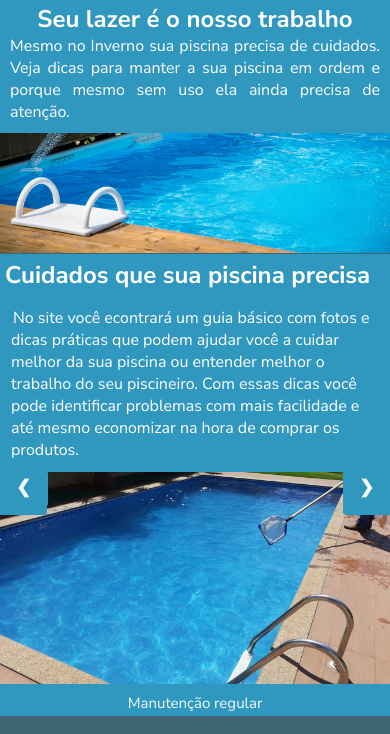
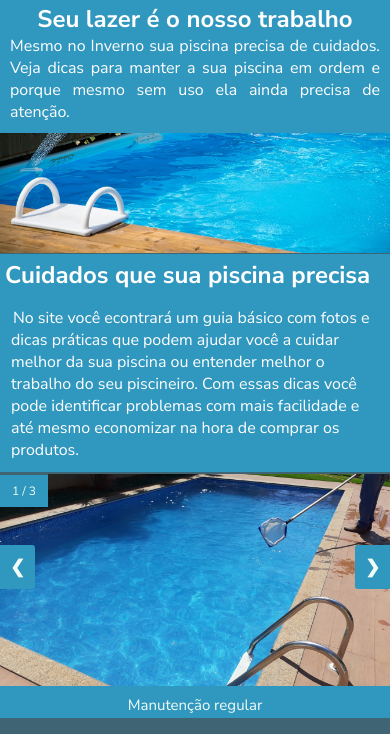
Before and after one commit to lucasnsouza/souza_piscinas, a plain HTML site: page index.html in a window 390 px wide. Shown: the part 68-802 px from the top of the page. Drawn offline with Linux system fonts and the light colour scheme.

Commit message:
correção de position
correção de position dos botões do carrossel

```diff
--- a/estilo/estilo-index-responsive.css
+++ b/estilo/estilo-index-responsive.css
@@ -52,12 +52,6 @@
         size: 90px;
     } */
 
-    #artigo-segundo {
-        color: black;
-        background-color: var(--cor5);
-        border-bottom: solid 1px var(--cor3);
-    }
-
     #artigo-segundo > h1{
         color: white;
         padding: 5px;
@@ -69,6 +63,15 @@
         padding: 11px;
         border-bottom: transparent;
         line-height: 22px;
+    }
+
+    #artigo-slide {
+        margin: auto;
+        width:auto;
+        padding-top: 2px;
+        position: relative;
+        background-color: var(--cor3);
+        color: white;
     }
 
     #artigo-terceiro {
@@ -107,10 +110,10 @@
 
     /* Next & previous buttons */
     .prev, .next {
-        top: 0;
+        position: absolute;
+        top: 48%;
         width: auto;
-        top: 65%;
-        margin-top: -22px;
+        padding: 10px;
     }
 
     .next {
--- a/estilo/estilo-index.css
+++ b/estilo/estilo-index.css
@@ -69,8 +69,12 @@ main {
   padding-bottom: 9px;
   border-bottom: solid 1px var(--cor3);
 }
+
 /* * {box-sizing:border-box} */
-
+#artigo-slide {
+  background-color: var(--cor5);
+  position: relative;
+}
 /* Slideshow container */
 .slideshow {
   max-width: 1000px;
@@ -91,9 +95,9 @@ main {
 .prev, .next {
     cursor: pointer;
     position: absolute;
-    top: 155%;
+    top: 50%;
     width: auto;
-    margin-top: -22px;
+    margin-top: -45px;
     padding: 16px;
     color: var(--cor1);
     background-color: var(--cor5);
@@ -107,7 +111,7 @@ main {
   /* Position the "next button" to the right */
   .next {
     position: absolute;
-    right: 224px;
+    right: 0px;
     border-radius: 3px 0 0 3px;
   }
 
--- a/estilo/regular.css
+++ b/estilo/regular.css
@@ -61,6 +61,7 @@ main {
 /* * {box-sizing:border-box} */
 #artigo-segundo {
     background-color: var(--cor3);
+    position: relative;
 }
 
 /* Slideshow container */
@@ -79,7 +80,7 @@ main {
   .prev, .next {
       cursor: pointer;
       position: absolute;
-      top: 70%;
+      top: 50%;
       width: auto;
       margin-top: -22px;
       padding: 16px;
@@ -95,7 +96,7 @@ main {
     /* Position the "next button" to the right */
     .next {
       position: absolute;
-      right: 224px;
+      right: 0px;
       border-radius: 3px 0 0 3px;
     }
 
--- a/index.html
+++ b/index.html
@@ -41,6 +41,8 @@
         <article id="artigo-segundo">
             <h1>Cuidados que sua piscina precisa</h1>
             <p>No site você econtrará um guia básico com fotos e dicas práticas que podem ajudar você a cuidar melhor da sua piscina ou entender melhor o trabalho do seu piscineiro. Com essas dicas você pode identificar problemas com mais facilidade e até mesmo economizar na hora de comprar os produtos.</p>
+        </article>
+        <article id="artigo-slide">
             <div id="slideshow">
                 <div class="slides">
                     <div class="numero-slide">1 / 3</div>
```
